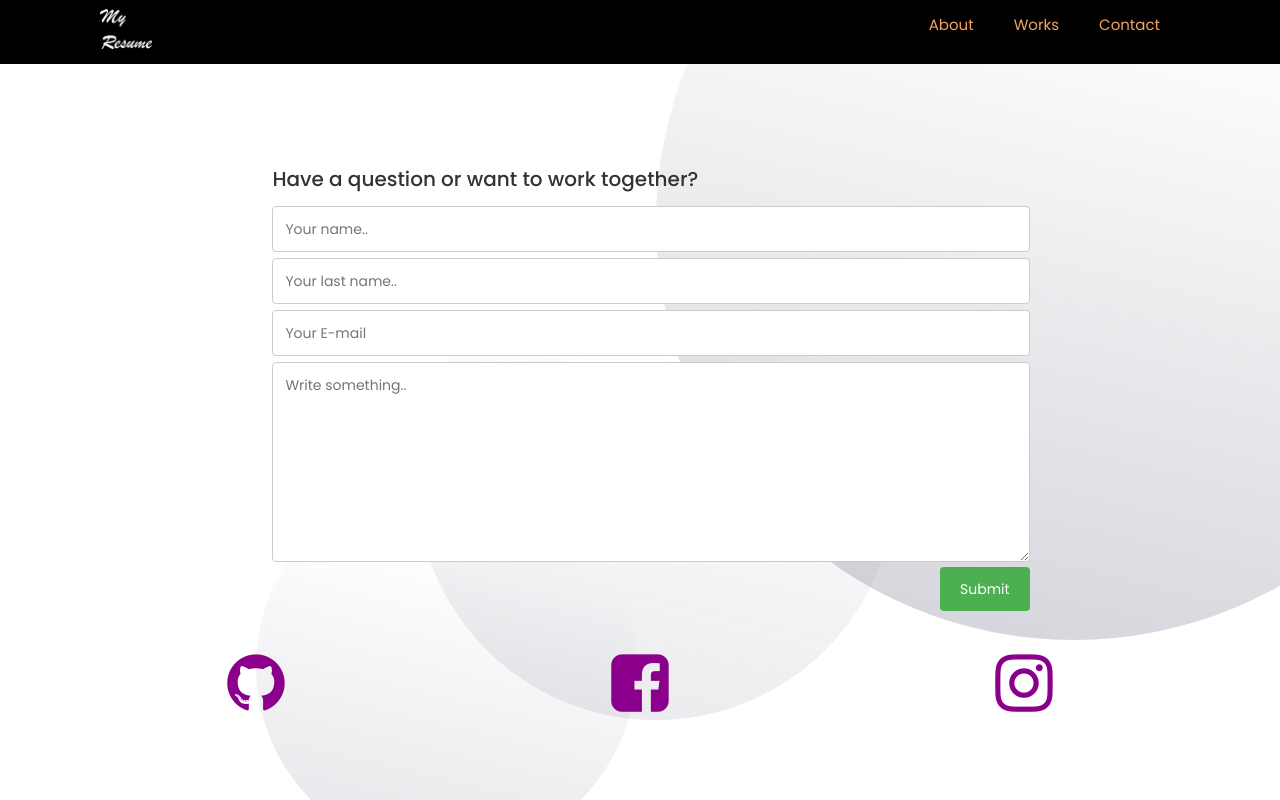
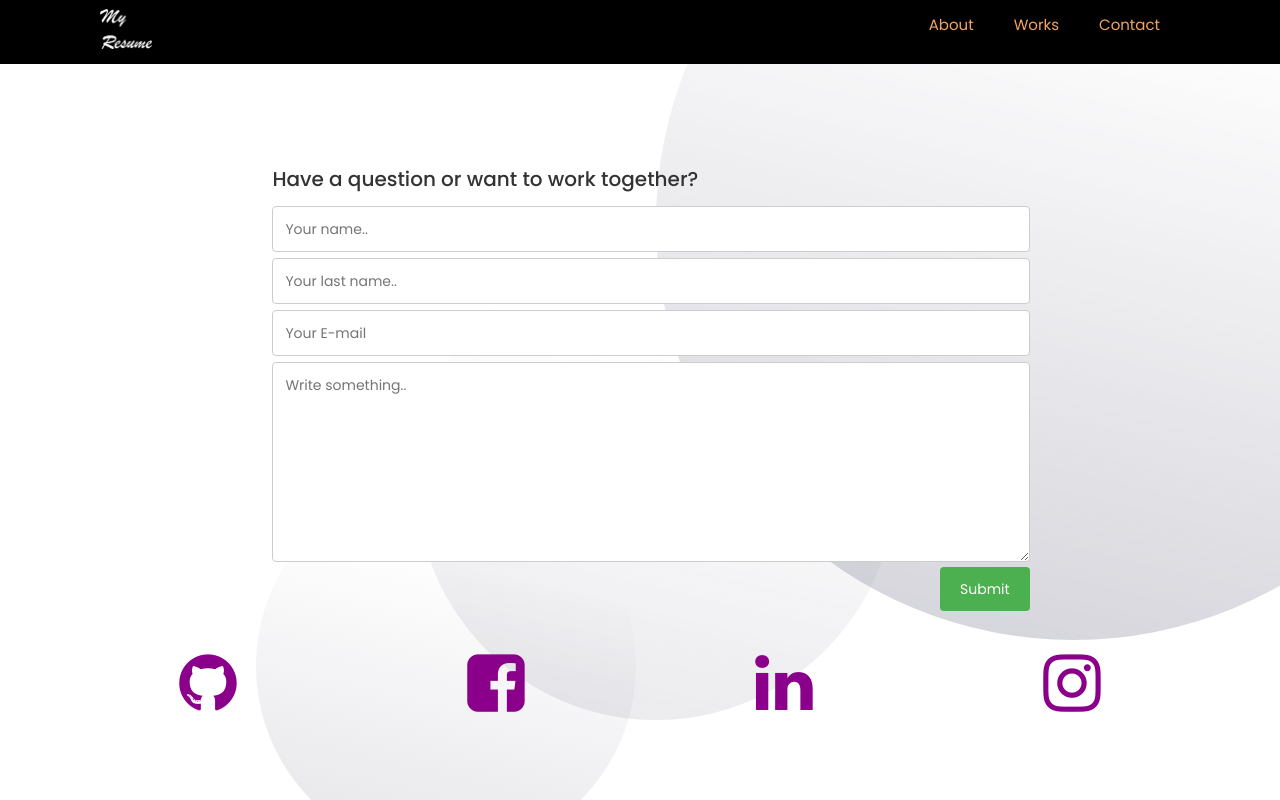
Before and after one commit to divyeshrana9775/Resumefinal1, a plain HTML site: page contact.html in a window 1280 px wide. Drawn offline with nearby package versions, Linux system fonts and the light colour scheme.

Commit message:
Update contact.html

```diff
--- a/contact.html
+++ b/contact.html
@@ -118,6 +118,11 @@
                                                 aria-hidden="true"></i>
                                 </a>
                         </div>
+                        <div class="Responsive">
+                                <a href="#"><i
+                                                class="fa fa-linkedin" aria-hidden="true"></i></a>
+
+                        </div>
                         <div class="Dynamic">
                                 <a href="https://www.instagram.com/divyeshrana9775/"><i class="fa fa-instagram"
                                                 aria-hidden="true"></i>
```
